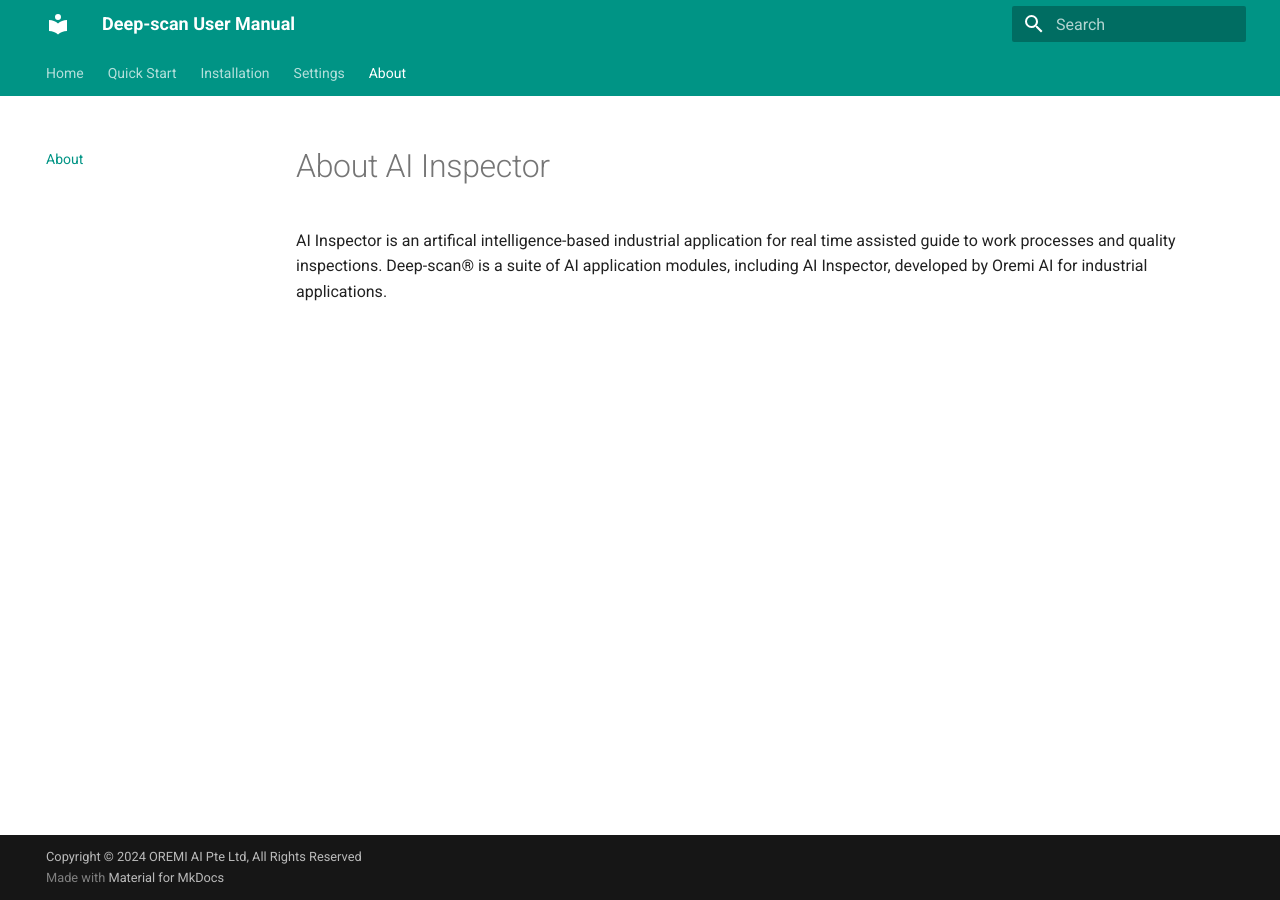
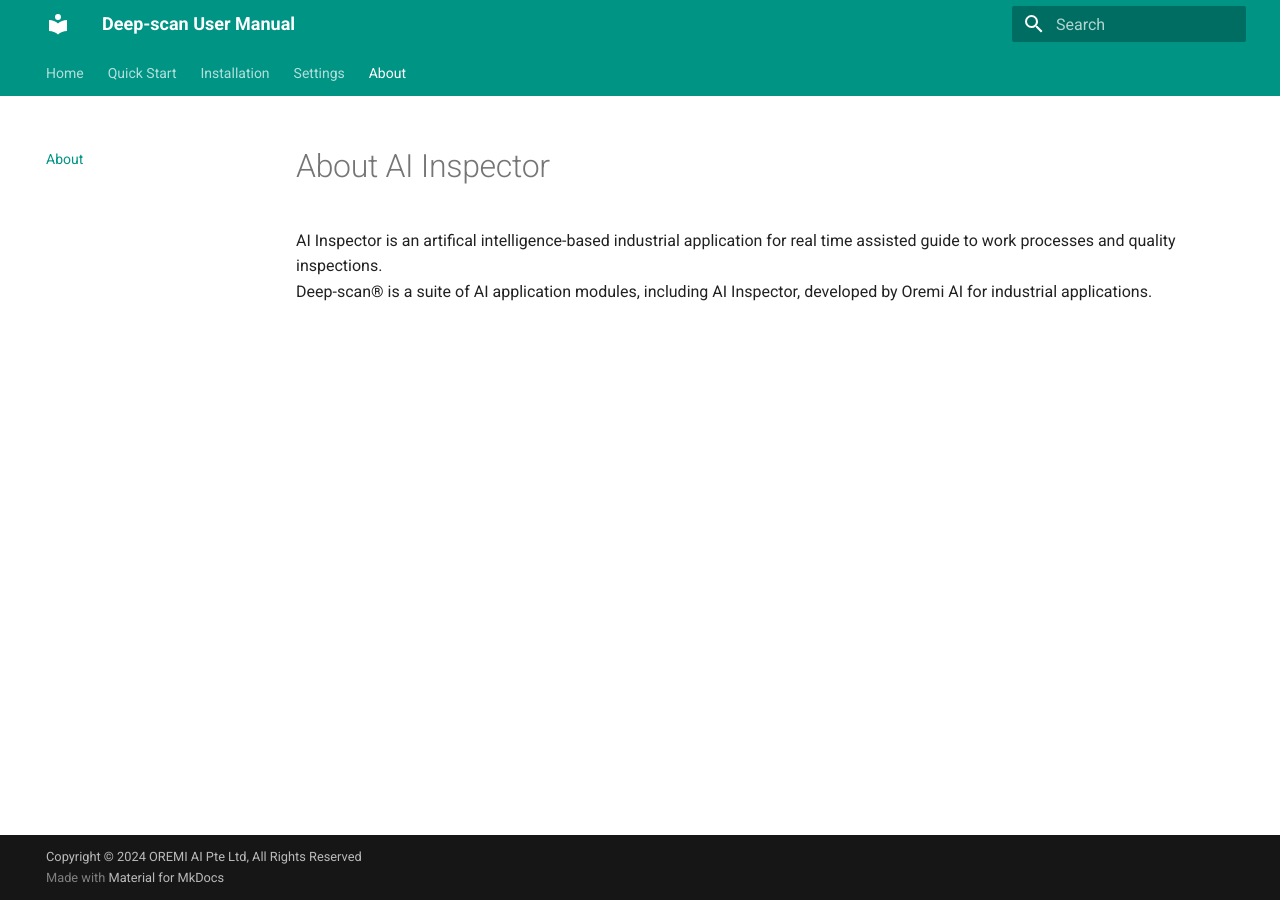
Before and after one commit to deep-scan/ai_inspector_guide, an MkDocs documentation site: the page built from docs/about.md, in a window 1280 px wide. Built offline with MkDocs 1.6.1 and Material for MkDocs 9.7.7, drawn with Linux system fonts in a browser that asks for light colours.

Commit message:
$Add template 8

```diff
--- a/docs/about.md
+++ b/docs/about.md
@@ -1,4 +1,5 @@
 # About AI Inspector
 
 AI Inspector is an artifical intelligence-based industrial application for real time assisted guide to work processes and quality inspections.
+<br/>
 Deep-scan&reg; is a suite of AI application modules, including AI Inspector, developed by Oremi AI for industrial applications.
```
Also changed, not shown: docs/index.md (+1 -1 lines).
